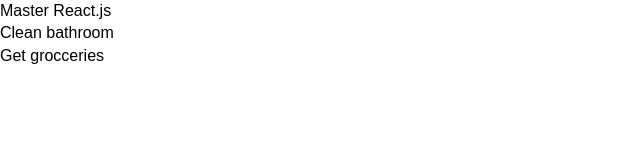
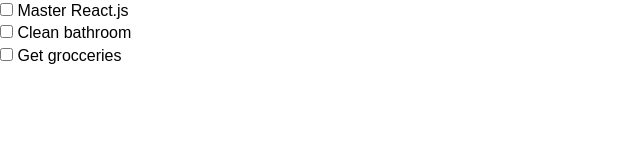
Before and after one commit to caseycling/to-do-list, a React (Create React App) app: page / in a window 1280 px wide. Shown: the top 160 px of the page, without its empty margins (0-640 px from the left). Built offline with nearby package versions, Linux system fonts and the light colour scheme.

Commit message:
Passed down mark-off function with props

```diff
--- a/src/Components/TodoItem.js
+++ b/src/Components/TodoItem.js
@@ -17,10 +17,14 @@
 
 
   render() {
-    console.log(this.props.todo)
+    const { id, title } = this.props.todo;
     return (
       <div style={this.getStyle()}>
-        <p>{this.props.todo.title}</p>
+        <p>
+          <input type="checkbox" onChange={this.props.markComplete.bind
+          (this, id)
+          } /> {' '}
+          { title }</p>
       </div>
     )
   }
--- a/src/Components/Todos.js
+++ b/src/Components/Todos.js
@@ -3,10 +3,10 @@
 import PropTypes from 'prop-types';
 
 class Todos extends Component {
+
   render() {
-    console.log(this.props)
     return this.props.todos.map(todo => (
-      <TodoItem todo={todo} key={todo.id}/>
+      <TodoItem todo={todo} key={todo.id} markComplete={this.props.markComplete}/>
     ))
   }
 }
```
